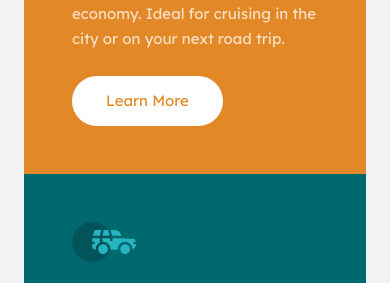
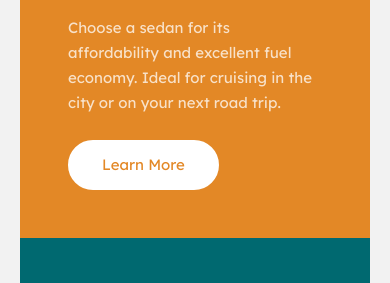
Before and after one commit to marwinfb/fem-three-column-preview-card-component, a plain HTML site: page index.html in a window 390 px wide. Shown: the part 285-568 px from the top of the page. Drawn offline with Linux system fonts and the light colour scheme.

Commit message:
use semantic tags

```diff
--- a/index.html
+++ b/index.html
@@ -12,35 +12,33 @@
   <link rel="stylesheet" href="styles/styles.css">
 </head>
 <body>
-  <div class="container">
   <main class="cards">
-      <section class="card card--sedans">
+    <article class="card card--sedans">
       <svg class="card__icon">
         <use xlink:href="./images/sprite.svg#icon-sedans"></use>
       </svg>
       <h2 class="card__heading">Sedans</h2>
       <p class="card__details">Choose a sedan for its affordability and excellent fuel economy. Ideal for cruising in the city or on your next road trip.</p>
       <a href="#" target="_blank" class="btn btn--sedans">Learn more</a>
-      </section>
+    </article>
 
-      <section class="card card--suvs">
+    <article class="card card--suvs">
       <svg class="card__icon">
         <use xlink:href="./images/sprite.svg#icon-suvs"></use>
       </svg>
       <h2 class="card__heading">SUVs</h2>
       <p class="card__details">Take an SUV for its spacious interior, power, and versatility. Perfect for your next family vacation and off-road adventures.</p>
       <a href="#" target="_blank" class="btn btn--suvs">Learn more</a>
-      </section>
+    </article>
 
-      <section class="card card--luxury">
+    <article class="card card--luxury">
       <svg class="card__icon">
         <use xlink:href="./images/sprite.svg#icon-luxury"></use>
       </svg>
       <h2 class="card__heading">Luxury</h2>
       <p class="card__details">Cruise in the best car brands without the bloated prices. Enjoy the enhanced comfort of a luxury rental and arrive in style.</p>
       <a href="#" target="_blank" class="btn btn--luxury">Learn more</a>
-      </section>
+    </article>
   </main>
-  </div>
 </body>
 </html>
--- a/styles/reset.css
+++ b/styles/reset.css
@@ -7,11 +7,6 @@
 * {
   margin: 0;
   padding: 0;
-}
-
-html,
-body {
-  height: 100%;
 }
 
 body {
--- a/styles/styles.css
+++ b/styles/styles.css
@@ -26,6 +26,12 @@ body {
   font-size: 1.5em;
   font-weight: 400;
   line-height: 1.6;
+  padding: 0 2rem;
+  min-height: 100vh;
+
+  display: flex;
+  justify-content: center;
+  align-items: center;
 }
 
 a {
@@ -60,27 +66,16 @@ h6 {
   margin-bottom: 2.5rem;
 }
 
-/* Utilities
+/* Cards
   –––––––––––––––––––––––––––––––––––––––––––––––––– */
-.container {
-  position: relative;
-  margin: 0 auto;
-  max-width: 114rem;
-  padding: 2.4rem;
-  width: 100%;
-  min-height: 100vh;
 
+.cards {
+  max-width: 92rem;
   display: flex;
-  justify-content: center;
-  align-items: center;
 }
 
-/* Cards
-  –––––––––––––––––––––––––––––––––––––––––––––––––– */
-.cards {
-  display: grid;
-  grid-template-columns: repeat(3, 1fr);
-  max-width: 92rem;
+.cards > * {
+  flex: 1;
 }
 
 .card {
@@ -110,7 +105,6 @@ h6 {
   font-size: 1.5rem;
   line-height: 2.5rem;
   margin-bottom: 8.3rem;
-  /* width: 80%; */
 }
 
 .card:first-child {
@@ -170,8 +164,9 @@ h6 {
   –––––––––––––––––––––––––––––––––––––––––––––––––– */
 @media (max-width: 800px) {
   .cards {
-    grid-template-columns: 1fr;
+    flex-direction: column;
     max-width: 60rem;
+    padding: 8.8rem 0;
     width: 100%;
   }
 
```
Lines whose indentation alone changed are shown as unchanged.
